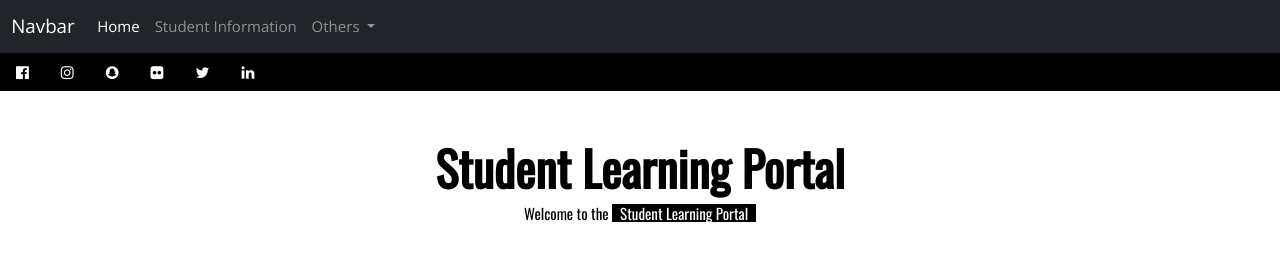
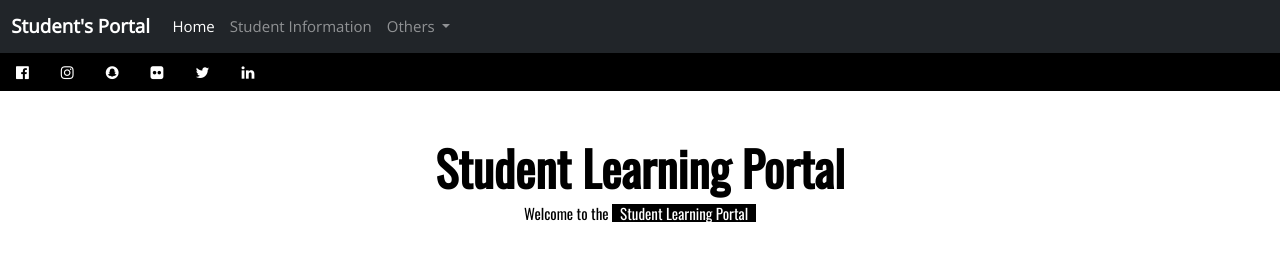
Before and after one commit to ashishsingh7475/students, a plain HTML site: page index.html in a window 1280 px wide. Shown: the top 256 px of the page. Drawn offline with nearby package versions, Linux system fonts and the light colour scheme.

Commit message:
third commit

```diff
--- a/index.html
+++ b/index.html
@@ -32,7 +32,7 @@
 <body class="w3-light-grey">
     <nav class="navbar navbar-expand-lg navbar-dark bg-dark">
         <div class="container-fluid">
-          <a class="navbar-brand" href="#">Navbar</a>
+          <a class="navbar-brand" href="#"><b>Student's Portal</b></a>
           <button class="navbar-toggler" type="button" data-bs-toggle="collapse" data-bs-target="#navbarSupportedContent" aria-controls="navbarSupportedContent" aria-expanded="false" aria-label="Toggle navigation">
             <span class="navbar-toggler-icon"></span>
           </button>
```
